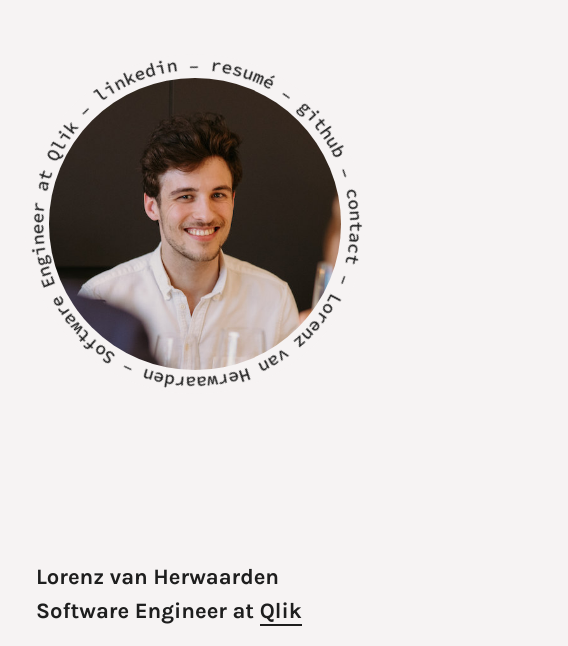
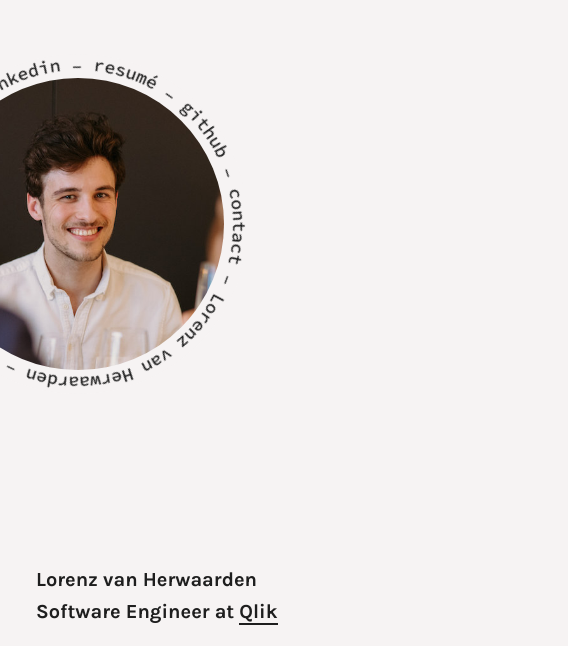
Before and after one commit to lorenzvanherwaarden/lorenzvanherwaarden.github.io-vue, a Vue app: page / in a window 390 px wide. Shown: the part 198-844 px from the top of the page, 568 px wide, since content can reach past the window. Built offline with nearby package versions, Linux system fonts and the light colour scheme.

Commit message:
feat: move image to right on mobile

```diff
--- a/src/App.vue
+++ b/src/App.vue
@@ -37,13 +37,13 @@ import NameAndRole from './components/NameAndRole.vue'
 
 @media (max-width: 630px) {
   :root {
-    --font-size-h1: 2.8rem;
+    --font-size-h1: 2.4rem;
   }
 }
 
 @media (max-width: 460px) {
   :root {
-    --font-size-h1: 2.2rem;
+    --font-size-h1: 2rem;
   }
 }
 
--- a/src/components/PersonalDetails.vue
+++ b/src/components/PersonalDetails.vue
@@ -3,7 +3,7 @@
     <img class="personal-details__face" alt="My face" :src="meImgUrl" />
     <div class="personal-details__info">
       <template v-for="(item, index) in itemsWithOffset" :key="index">
-        <a v-if="item.href" :href="item.href">
+        <a v-if="item.href" :href="item.href" target="_blank">
           <span
             v-for="(letter, index2) in item.name"
             :key="`${index}-${index2}`"
@@ -164,7 +164,7 @@ export default {
 
 @media (max-width: 460px) {
   .personal-details {
-    --face-dimension: 340px;
+    transform: translateX(-30vw);
   }
 
   .personal-details__link {
```
